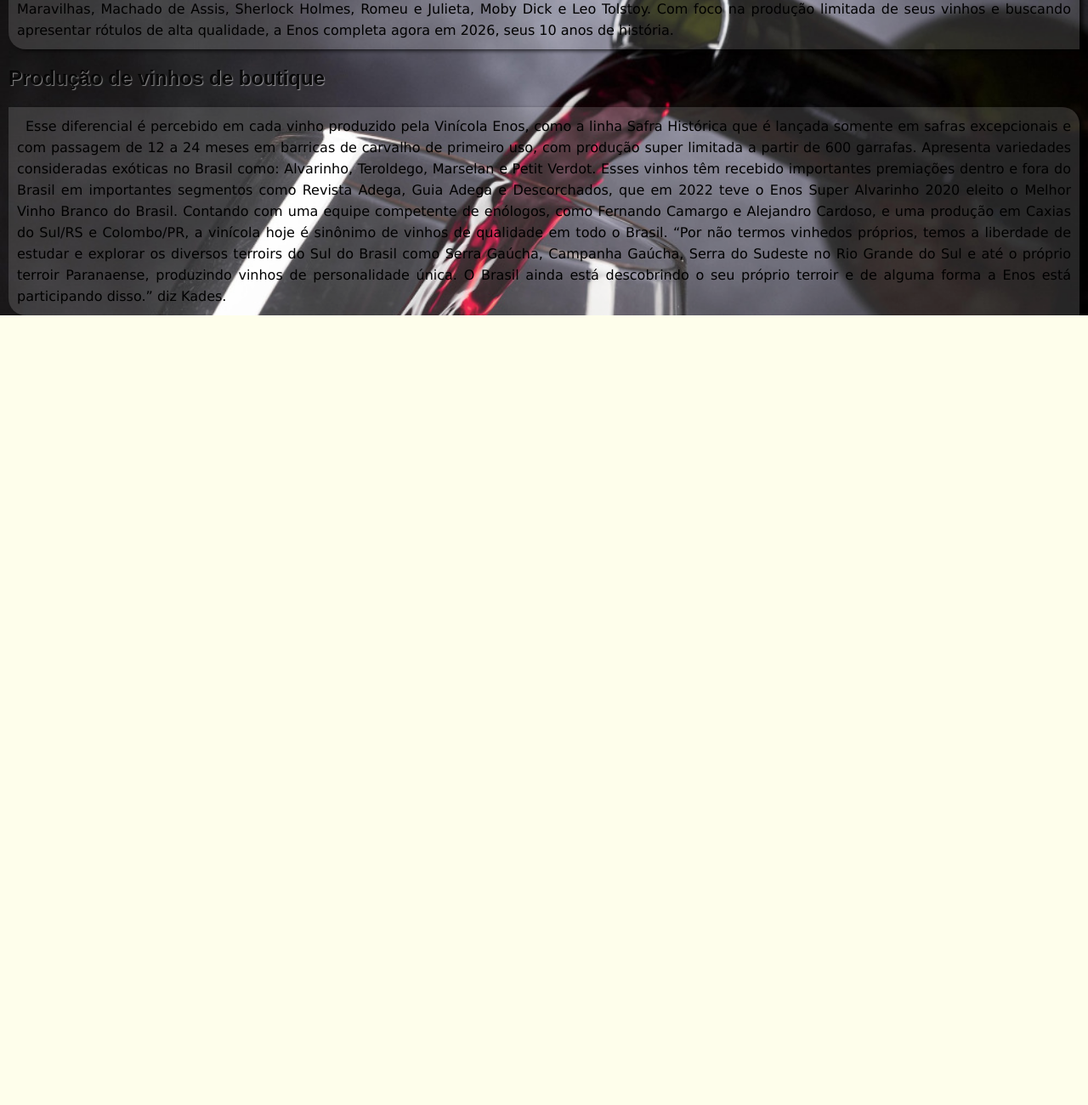
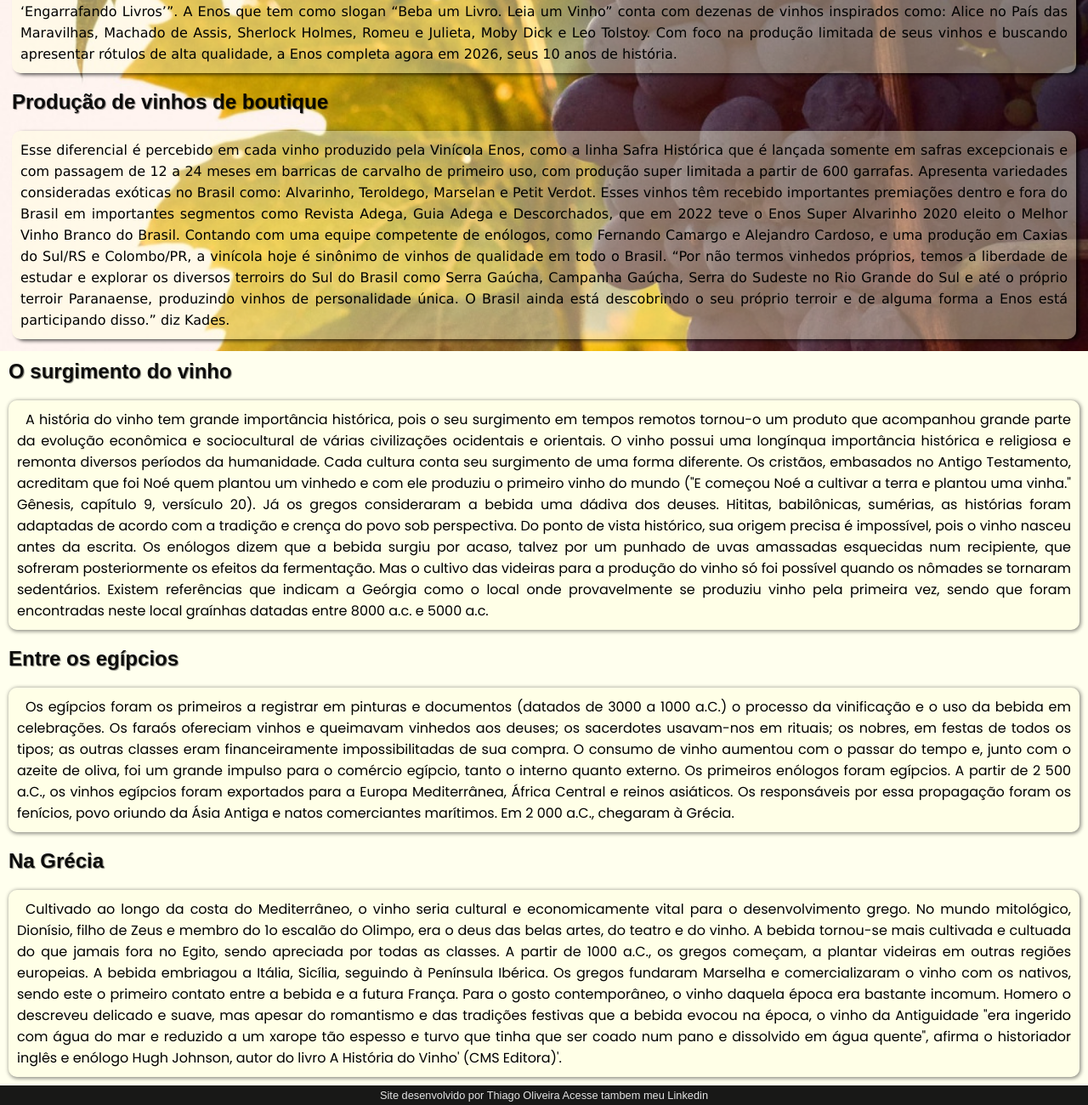
Before and after one commit to thiago7-7/projeto-vinho, a plain HTML site: page index.html in a window 1280 px wide. Shown: the part 1096-2396 px from the top of the page at 85% size. Before the commit the page ends 1467 px from the top, so only its background shows below. Drawn offline with Linux system fonts and the light colour scheme.

Commit message:
projeto vinho

```diff
--- a/estilo/style.css
+++ b/estilo/style.css
@@ -21,12 +21,18 @@
 }
 
 
-body,html {
+body, html{
 
    height: 100vh;
    margin: 0px;
    padding: 0px;
-   background-color:#fefedb88;
+   background-color: #fefedb3a;
+
+}
+main{
+  display: flex;
+  flex: 0 1 auto;
+  flex-flow: row wrap;
 
 }
 
@@ -36,6 +42,11 @@ body,html {
     background-attachment: fixed;
     background-position: bottom right;
     height: 200px;
+    display: flex;
+    justify-content: space-between;
+    flex-flow: column wrap;
+    flex: auto;
+    padding: 10px;
 
 
 }
@@ -60,43 +71,38 @@ body,html {
     text-shadow: 2px 2px 2px rgba(0, 0, 0, 0.664);
     text-align: center;
     padding: 8px;
-    padding-bottom: 50px;
+
 
 
  }
 
-   menu {
-      margin-top: 40px;
-   }
 
 
-
-     nav a{
+    nav > a {
     color: rgba(255, 255, 255, 0.856);
     text-decoration: none;
-      padding: 10px;
     font-family: Arial, Helvetica, sans-serif;
     font-weight: bold;
     text-shadow: 2px 2px 2px black;
-    box-sizing: border-box;
+
 
 
  }
 
- nav a:hover {
+
+
+ nav > a:hover {
    background-color:var(--cor01) ;
    border-radius: 20px;
    color:#FEFEDB ;
    text-shadow: 2px 2px 2px rgba(0, 0, 0, 0.658);
 
 
-
-
  }
 
 
  section#normal {
-   padding: 0px;
+   padding: 2px;
    background-image: url('imagens/img.jpg');
    background-attachment: fixed;
    background-size: cover;
@@ -104,46 +110,85 @@ body,html {
    margin-bottom: 0px;
 
 
+
+
  }
 
+a {
+  text-decoration: none;
+
+}
+
+a:hover {
+text-decoration: underline;
+
+
+
+}
 
 
 h2 {
 
   color: rgba(0, 0, 0, 0.918);
    padding: 10px;
-   text-shadow: 1px 1px 1px rgba(255, 255, 255, 0.479);
+   text-shadow: 1px 1px 1px rgba(0, 0, 0, 0.479);
 }
 
  article p {
-   font-family: Verdana, Geneva, Tahoma, sans-serif;
+  font-family: var(--font01);
+   font-weight: ;
    text-align: justify;
    text-indent: 10px;
    line-height: 25px;
    margin: 10px;
    padding: 10px;
-   background-color: rgba(211, 211, 211, 0.37);
+   background-color:  #fefedb65;
    border-radius:10px ;
-   box-shadow: 1px 1px 4px 1px rgba(0, 0, 0, 0.507);
+   box-shadow: 1px 1px 4px 1px rgba(0, 0, 0, 0.418);
+   color: black;
  }
 
  article#transparente p {
    font-family: Verdana, Geneva, Tahoma, sans-serif;
-   text-align: justify;
-   text-indent: 10px;
-   line-height: 25px;
-   margin: 10px;
-   padding: 10px;
-   background-color: rgba(255, 251, 251, 0.144);
-   border-radius: 0px 20px ;
-   box-shadow: 4px 2px 4px rgba(0, 0, 0, 0.658);
+   text-align:justify;
+   text-indent:0px;
+   line-height:25px;
+   margin:10px;
+   padding:10px;
+   background-color:#fefedb65;
+   border-radius:10px ;
+   box-shadow:4px 2px 4px rgba(0, 0, 0, 0.658);
  }
 
  section#fundo01 {
-   background: url('imagens/imagem.jpg') no-repeat fixed;
+   background: url('imagens/img1000.jpg') no-repeat fixed;
    background-size: cover;
    background-position: relative;
+
+   padding: 4px;
 
 
 
  }
+
+ section#fundo2 {
+  background-color: #fefedb52;
+  margin-top: 0px;
+ }
+
+ footer  {
+  background-color:rgba(0, 0, 0, 0.904);
+  text-align: center;
+  color: rgba(255, 255, 255, 0.89);
+  padding: 4px;
+  font-size: 0.8em;
+  width: 100vw;
+ }
+
+ footer > a {
+  color: rgba(255, 255, 255, 0.89) ;
+ }
+
+ footer > a:hover {
+  color: rgba(64, 64, 233, 0.747);
+ }
--- a/index.html
+++ b/index.html
@@ -19,9 +19,6 @@
 
           <h1> Curiosidades sobre os vinhos</h1>
 
-      <p>Aqui você vai conhecer um pouquinho das historias dos vinhos </p>
-
-     <menu>
 
              <nav>
                     <a href="">home</a>
@@ -29,7 +26,6 @@
                     <a href=""> nosso portal</a>
 
                     </nav>
-    </menu>
 
 
     </header>
@@ -88,10 +84,36 @@
                     </article>
         </section>
 
+        <section id="fundo2">
+            <article>
+                <h2>O surgimento do vinho</h2>
+                <p>
+
+                    A história do vinho tem grande importância histórica, pois o seu surgimento em tempos remotos tornou-o um produto que acompanhou grande parte da evolução econômica e sociocultural de várias civilizações ocidentais e orientais.
+                    O vinho possui uma longínqua importância histórica e religiosa e remonta diversos períodos da humanidade. Cada cultura conta seu surgimento de uma forma diferente. Os cristãos, embasados no Antigo Testamento, acreditam que foi Noé quem plantou um vinhedo e com ele produziu o primeiro vinho do mundo ("E começou Noé a cultivar a terra e plantou uma vinha." Gênesis, capítulo 9, versículo 20). Já os gregos consideraram a bebida uma dádiva dos deuses. Hititas, babilônicas, sumérias, as histórias foram adaptadas de acordo com a tradição e crença do povo sob perspectiva.
+                    Do ponto de vista histórico, sua origem precisa é impossível, pois o vinho nasceu antes da escrita. Os enólogos dizem que a bebida surgiu por acaso, talvez por um punhado de uvas amassadas esquecidas num recipiente, que sofreram posteriormente os efeitos da fermentação. Mas o cultivo das videiras para a produção do vinho só foi possível quando os nômades se tornaram sedentários. Existem referências que indicam a Geórgia como o local onde provavelmente se produziu vinho pela primeira vez, sendo que foram encontradas neste local graínhas datadas entre 8000 a.c. e 5000 a.c.
+                    </p>
+
+                    <h2>Entre os egípcios</h2>
+
+                    <p>Os egípcios foram os primeiros a registrar em pinturas e documentos (datados de 3000 a 1000 a.C.) o processo da vinificação e o uso da bebida em celebrações. Os faraós ofereciam vinhos e queimavam vinhedos aos deuses; os sacerdotes usavam-nos em rituais; os nobres, em festas de todos os tipos; as outras classes eram financeiramente impossibilitadas de sua compra. O consumo de vinho aumentou com o passar do tempo e, junto com o azeite de oliva, foi um grande impulso para o comércio egípcio, tanto o interno quanto externo. Os primeiros enólogos foram egípcios.
+                    A partir de 2 500 a.C., os vinhos egípcios foram exportados para a Europa Mediterrânea, África Central e reinos asiáticos. Os responsáveis por essa propagação foram os fenícios, povo oriundo da Ásia Antiga e natos comerciantes marítimos. Em 2 000 a.C., chegaram à Grécia.</p>
+
+                    <h2>Na Grécia</h2>
+
+                    <p>Cultivado ao longo da costa do Mediterrâneo, o vinho seria cultural e economicamente vital para o desenvolvimento grego.
+
+                    No mundo mitológico, Dionísio, filho de Zeus e membro do 1o escalão do Olimpo, era o deus das belas artes, do teatro e do vinho. A bebida tornou-se mais cultivada e cultuada do que jamais fora no Egito, sendo apreciada por todas as classes.
+
+                    A partir de 1000 a.C., os gregos começam, a plantar videiras em outras regiões europeias. A bebida embriagou a Itália, Sicília, seguindo à Península Ibérica. Os gregos fundaram Marselha e comercializaram o vinho com os nativos, sendo este o primeiro contato entre a bebida e a futura França.
+
+                    Para o gosto contemporâneo, o vinho daquela época era bastante incomum. Homero o descreveu delicado e suave, mas apesar do romantismo e das tradições festivas que a bebida evocou na época, o vinho da Antiguidade "era ingerido com água do mar e reduzido a um xarope tão espesso e turvo que tinha que ser coado num pano e dissolvido em água quente", afirma o historiador inglês e enólogo Hugh Johnson, autor do livro A História do Vinho' (CMS Editora)'.</p>
+            </article>
+        </section>
 
 
 
-
+        <footer>Site desenvolvido por <a href="https://github.com/thiago7-7" target="_blank">Thiago Oliveira</a> Acesse tambem meu <a href="https://www.linkedin.com/in/thiago-oliveira77/" target="_blank">Linkedin</a></footer>
 
 
 
```
Lines whose indentation alone changed are shown as unchanged.
